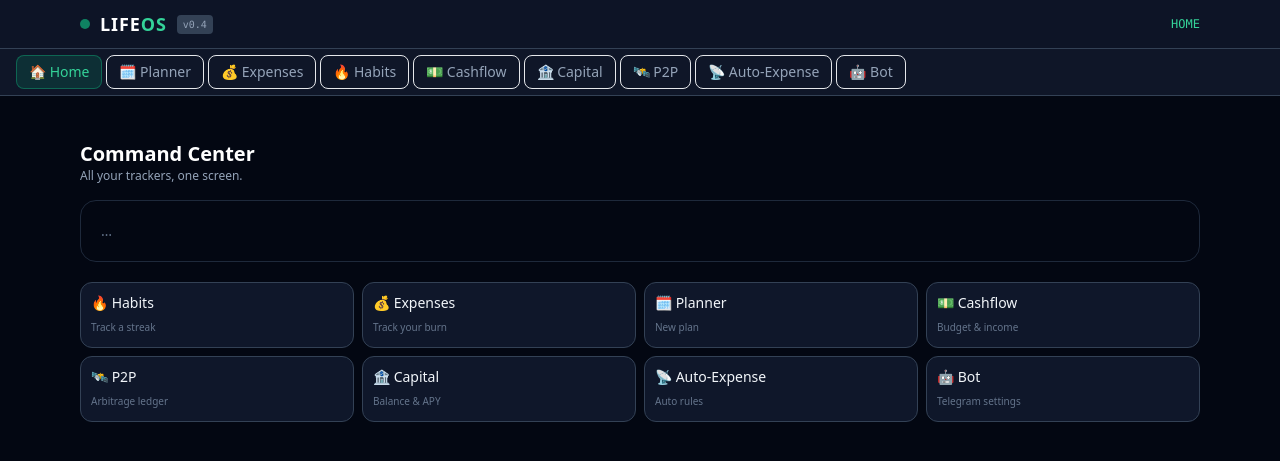
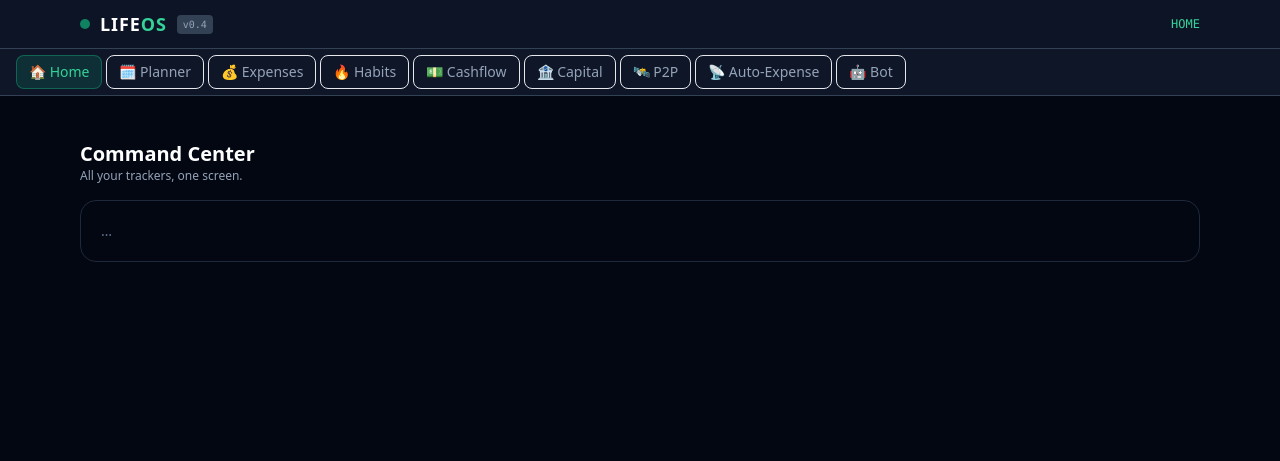
Before and after one commit to deucelenon-glitch/lifeos, a FastAPI app: page / in a window 1280 px wide. Shown: the top 461 px of the page. Run offline with FastAPI, Linux system fonts and the light colour scheme; data comes from the database, SQL or seed files in the repository; data that the repository does not hold is empty; some libraries are stand-ins or nearby versions.

Commit message:
home: remove quick-action buttons entirely

```diff
--- a/app/templates/index.html
+++ b/app/templates/index.html
@@ -149,41 +149,6 @@
             <!-- Stat cards — server-composed, no JS -->
             <div id="dash-cards" hx-get="/api/dashboard" hx-trigger="load" hx-swap="outerHTML">
                 <div class="bg-dark-950 border border-dark-800 rounded-2xl p-5"><div class="text-sm text-slate-500">…</div></div>
-            </div>
-            <!-- Quick actions — compact chips, one per tab, always 2 rows of 4 -->
-            <div class="grid grid-cols-4 gap-2 mt-5">
-                <button @click="refreshTab('habits')" class="bg-dark-900 border border-dark-700 hover:border-emerald-500/50 rounded-xl p-2.5 text-left">
-                    <span class="block text-sm">🔥 Habits</span>
-                    <span class="text-[10px] text-slate-500">Track a streak</span>
-                </button>
-                <button @click="refreshTab('expenses')" class="bg-dark-900 border border-dark-700 hover:border-emerald-500/50 rounded-xl p-2.5 text-left">
-                    <span class="block text-sm">💰 Expenses</span>
-                    <span class="text-[10px] text-slate-500">Track your burn</span>
-                </button>
-                <button @click="refreshTab('planner')" class="bg-dark-900 border border-dark-700 hover:border-emerald-500/50 rounded-xl p-2.5 text-left">
-                    <span class="block text-sm">🗓️ Planner</span>
-                    <span class="text-[10px] text-slate-500">New plan</span>
-                </button>
-                <button @click="refreshTab('money')" class="bg-dark-900 border border-dark-700 hover:border-emerald-500/50 rounded-xl p-2.5 text-left">
-                    <span class="block text-sm">💵 Cashflow</span>
-                    <span class="text-[10px] text-slate-500">Budget & income</span>
-                </button>
-                <button @click="refreshTab('p2p')" class="bg-dark-900 border border-dark-700 hover:border-emerald-500/50 rounded-xl p-2.5 text-left">
-                    <span class="block text-sm">🛰️ P2P</span>
-                    <span class="text-[10px] text-slate-500">Arbitrage ledger</span>
-                </button>
-                <button @click="refreshTab('capital')" class="bg-dark-900 border border-dark-700 hover:border-emerald-500/50 rounded-xl p-2.5 text-left">
-                    <span class="block text-sm">🏦 Capital</span>
-                    <span class="text-[10px] text-slate-500">Balance & APY</span>
-                </button>
-                <button @click="refreshTab('termux')" class="bg-dark-900 border border-dark-700 hover:border-emerald-500/50 rounded-xl p-2.5 text-left">
-                    <span class="block text-sm">📡 Auto-Expense</span>
-                    <span class="text-[10px] text-slate-500">Auto rules</span>
-                </button>
-                <button @click="refreshTab('telegram')" class="bg-dark-900 border border-dark-700 hover:border-emerald-500/50 rounded-xl p-2.5 text-left">
-                    <span class="block text-sm">🤖 Bot</span>
-                    <span class="text-[10px] text-slate-500">Telegram settings</span>
-                </button>
             </div>
         </div>
 
```
